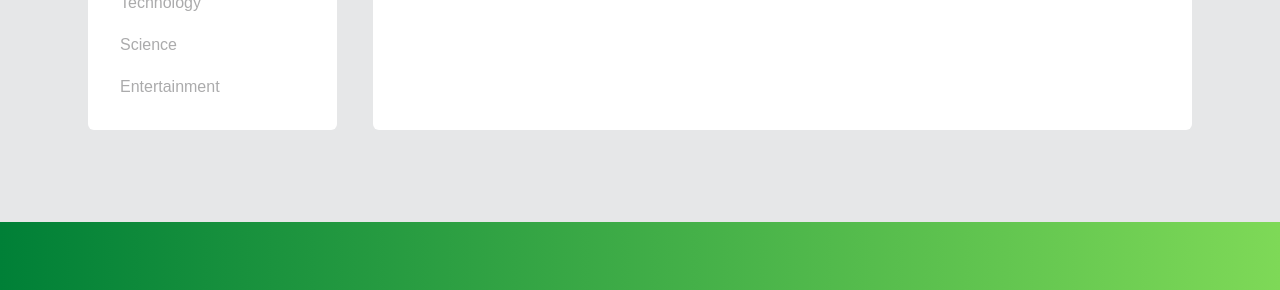
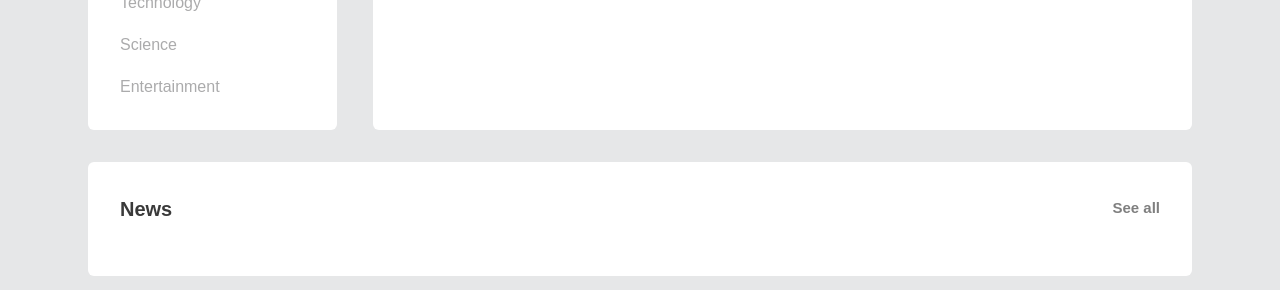
Before and after one commit to ndriqimlahu/global-news, a plain HTML site: page index.html in a window 1280 px wide. Shown: the part 899-1189 px from the top of the page. Drawn offline with nearby package versions, Linux system fonts and the light colour scheme; a script that the page names is missing.

Commit message:
Adding a news articles row

```diff
--- a/index.html
+++ b/index.html
@@ -200,6 +200,24 @@
               </div>
             </div><!-- End of row -->
 
+            <div class="row" data-aos="fade-up"><!-- Start of row -->
+              <!-- News Articles -->
+              <div class="col-sm-12 stretch-card grid-margin">
+                <div class="card">
+                  <div class="card-body">
+                    <div class="row">
+                      <div class="col-lg-12">
+                        <div class="card-title">News
+                          <a href="./pages/news.html"><p class="float-right text-black-50">See all</p></a>
+                        </div>
+                        <div class="row news-articles"></div>
+                      </div>
+                    </div>
+                  </div>
+                </div>
+              </div>
+            </div><!-- End of row -->
+
           </div><!-- End of container -->
         </div><!-- End of content-wrapper -->
 
```
